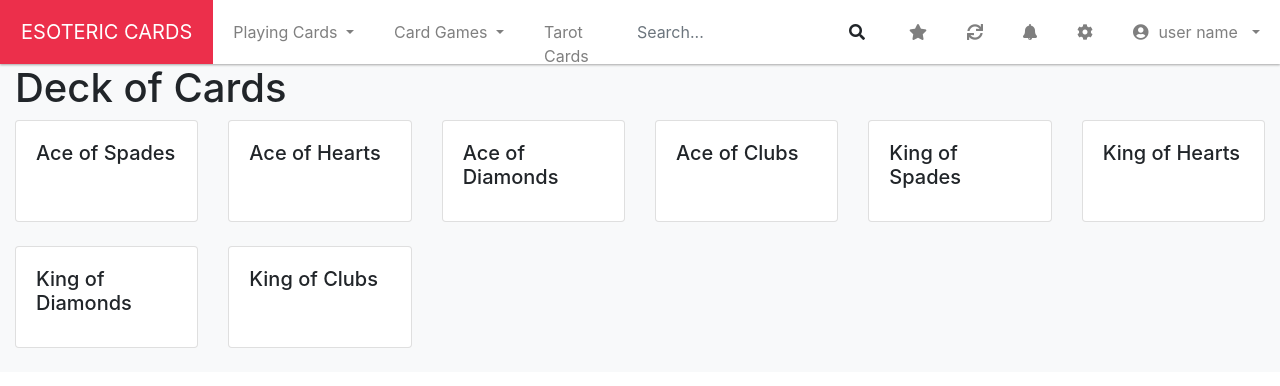
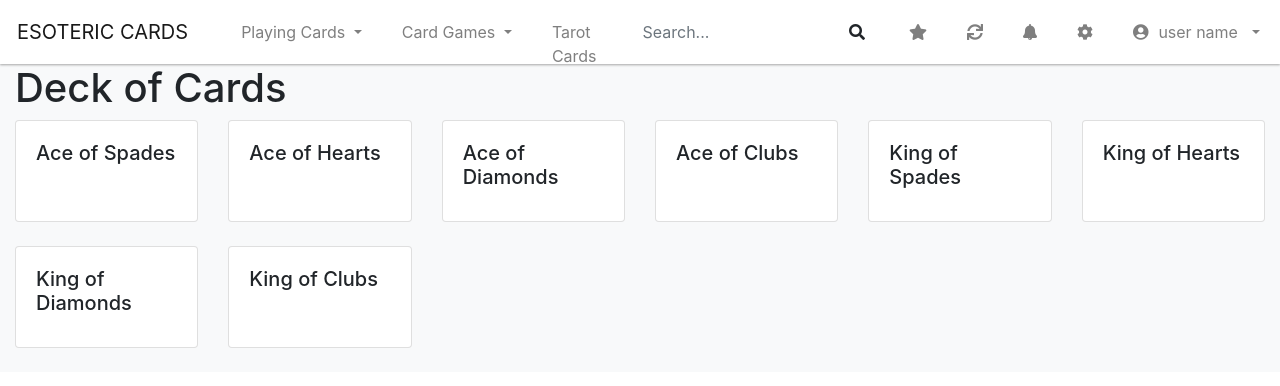
Before and after one commit to levpopov1/esoteric-cards, a Vue app: page / in a window 1280 px wide. Shown: the top 386 px of the page. Built offline with nearby package versions, Linux system fonts and the light colour scheme.

Commit message:
fixes navbar-brand styling

```diff
--- a/src/assets/css/style.css
+++ b/src/assets/css/style.css
@@ -148,14 +148,14 @@
 
 .navbar .navbar-brand{
     /* max-width: 300px; */
-    min-width: 200px;
+    /* min-width: 200px;
     background-color:#ec2F4B;
-    color: #000000;
+    color: #000000; */
 }
 
-.navbar .navbar-brand:hover{
+/* .navbar .navbar-brand:hover{
     color: #ffffff;
-}
+} */
 
 .navbar-nav .nav-item .nav-link{
     padding: 20px;
@@ -194,7 +194,7 @@
 
 .navbar-brand{
     padding: 17px;
-    text-align: center;
+    /* text-align: center; */
 }
 
 .sidebar{
--- a/src/components/Topbar.vue
+++ b/src/components/Topbar.vue
@@ -1,7 +1,7 @@
 <template>
 <div>
   <nav class="navbar navbar-expand-lg navbar-light bg-white p-0 ">
-    <a class="navbar-brand mr-0 col-md-2 text-white text-center" href="/">ESOTERIC CARDS</a>
+    <router-link to="/" class="navbar-brand">ESOTERIC CARDS</router-link>
     <button class="navbar-toggler" type="button" data-toggle="collapse" data-target="#navbarMain" aria-controls="navbarMain" aria-expanded="false" aria-label="Toggle navigation">
       <span class="navbar-toggler-icon"></span>
     </button>
```
